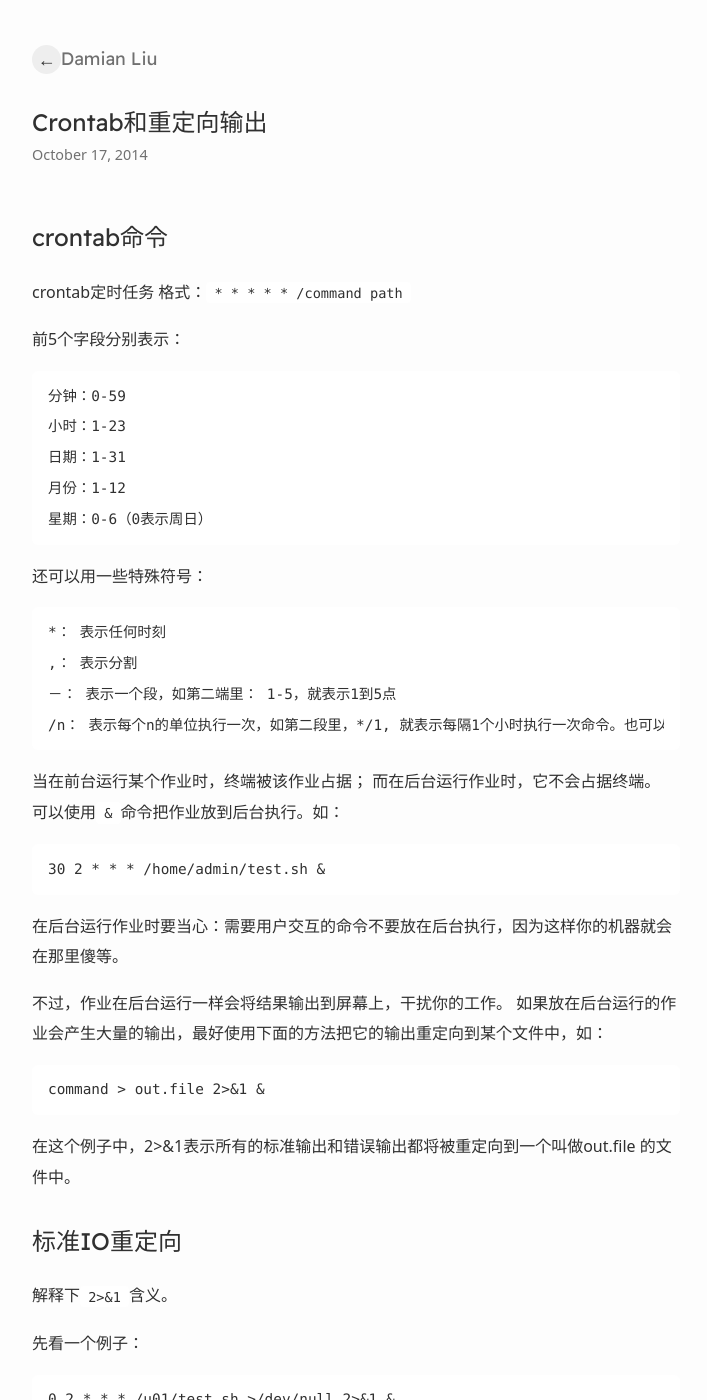
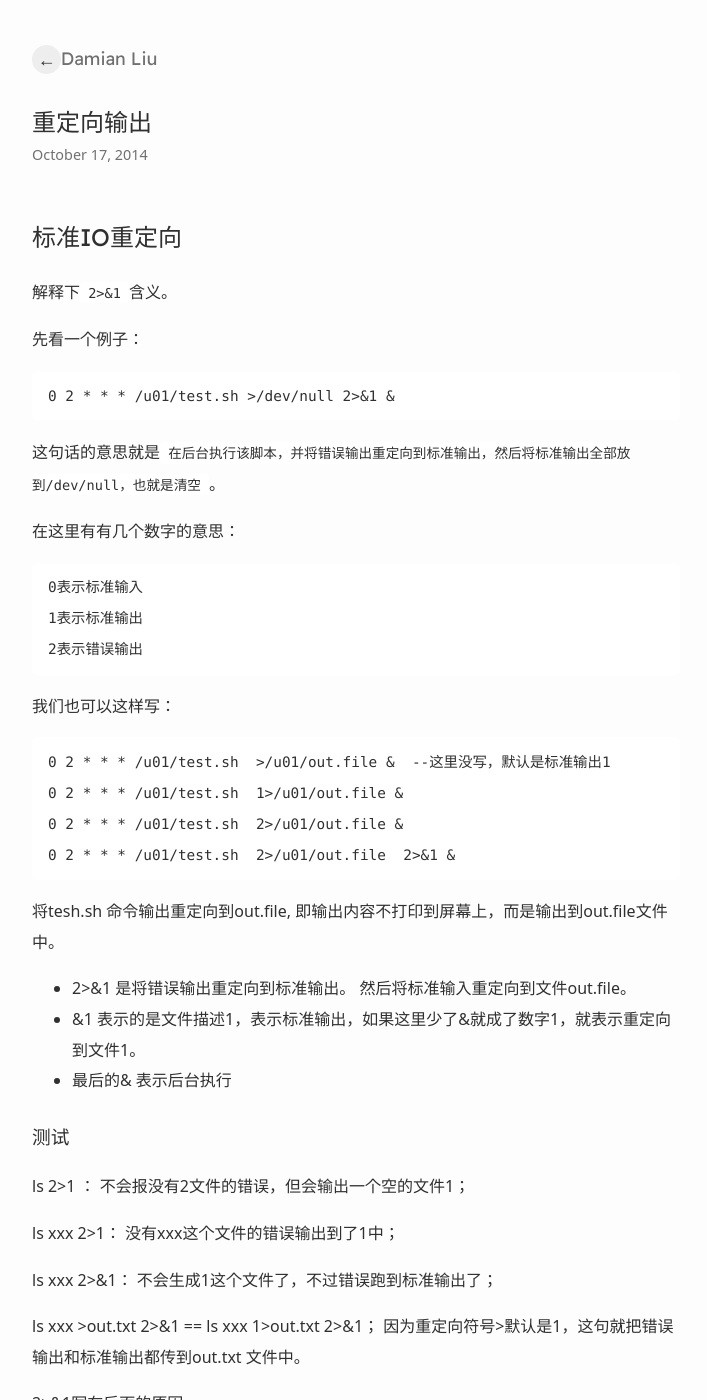
Before and after one commit to ssdr/site, a Jekyll site: the page built from _posts/2014-10-17-crontab-and-redirect-io.md, in a window 1280 px wide and 1400 px high. Shown: the whole window, without its empty margins (284-991 px from the left). Built offline with Jekyll 4.4.1, drawn with Linux system fonts in a browser that asks for light colours.

Commit message:
Update 2014-10-17-crontab-and-redirect-io.md

```diff
--- a/_posts/2014-10-17-crontab-and-redirect-io.md
+++ b/_posts/2014-10-17-crontab-and-redirect-io.md
@@ -1,44 +1,11 @@
 ---
 layout: default
-title: "Crontab和重定向输出"
+title: "重定向输出"
 description: ""
 category: tools
-tags: [linux, crontab, redirect-io]
+tags: [linux, redirect-io]
 ---
 
-## crontab命令
-crontab定时任务
-格式：`* * * * * /command path`
-
-前5个字段分别表示：
-
-    分钟：0-59
-    小时：1-23
-    日期：1-31
-    月份：1-12
-    星期：0-6（0表示周日）
-
-还可以用一些特殊符号：
-
-    *： 表示任何时刻
-    ,： 表示分割
-    －： 表示一个段，如第二端里： 1-5，就表示1到5点
-    /n： 表示每个n的单位执行一次，如第二段里，*/1, 就表示每隔1个小时执行一次命令。也可以写成1-23/1.
-
-
-当在前台运行某个作业时，终端被该作业占据； 而在后台运行作业时，它不会占据终端。
-可以使用`&`命令把作业放到后台执行。如：
-
-    30 2 * * * /home/admin/test.sh &
-
-在后台运行作业时要当心：需要用户交互的命令不要放在后台执行，因为这样你的机器就会在那里傻等。
-
-不过，作业在后台运行一样会将结果输出到屏幕上，干扰你的工作。
-如果放在后台运行的作业会产生大量的输出，最好使用下面的方法把它的输出重定向到某个文件中，如：
-
-    command > out.file 2>&1 &
-
-在这个例子中，2>&1表示所有的标准输出和错误输出都将被重定向到一个叫做out.file 的文件中。
 
 ## 标准IO重定向
 解释下`2>&1`含义。
```
